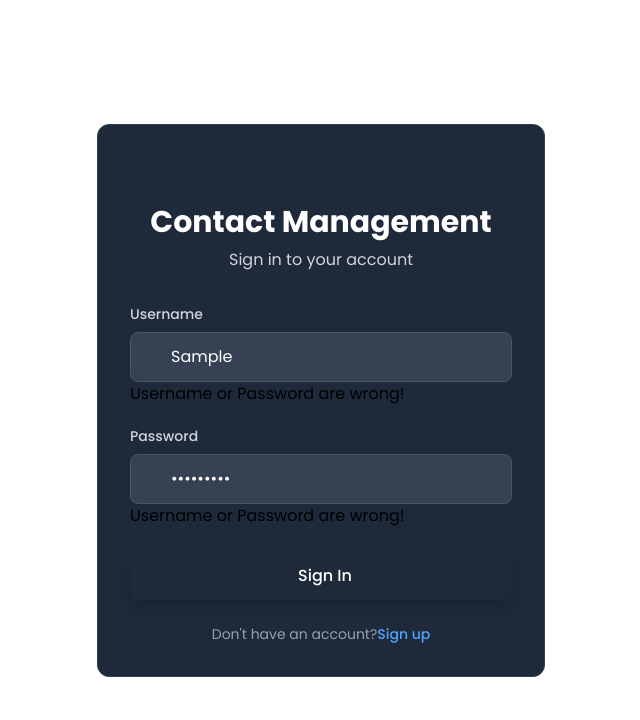
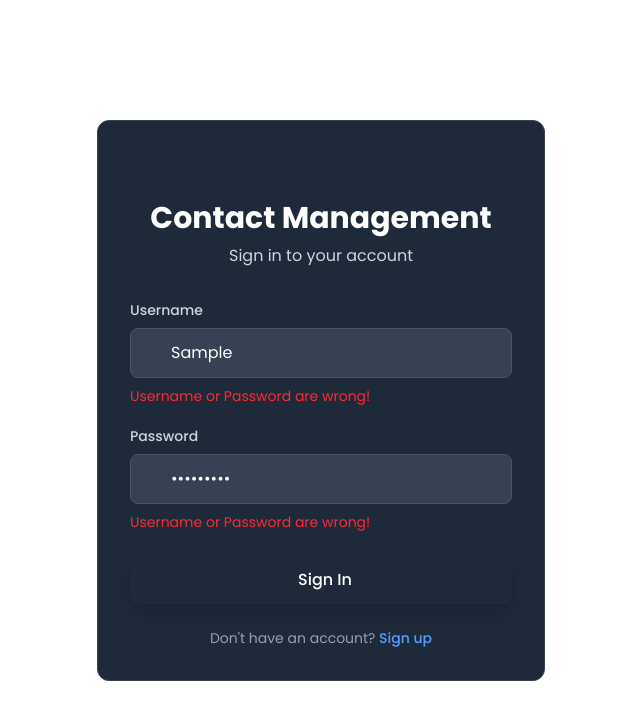
Before and after one commit to mfdpdev/reactjs-contact-management, a React (Vite) app: page /auth/signin in a window 1280 px wide. Both pictures are taken after typing "Sample", "Sample123" into the empty fields and a click on the button "Sign In". Shown: the top 720 px of the page, without its empty margins (319-959 px from the left). Built offline with nearby package versions, Linux system fonts and the light colour scheme.

Commit message:
style(signin): Change the color of the error message

```diff
--- a/src/components/User/UserSignIn.tsx
+++ b/src/components/User/UserSignIn.tsx
@@ -53,10 +53,13 @@ export default function UsersignIn(){
                   <i className="fas fa-user text-gray-500"></i>
                 </div>
                 <Field type="text" id="username" name="username"
+                       autocomplete="off"
                        className="w-full pl-10 pr-3 py-3 bg-gray-700 bg-opacity-50 border border-gray-600 text-white rounded-lg focus:outline-none focus:ring-2 focus:ring-blue-500 focus:border-blue-500 transition-all duration-200"
                        placeholder="Enter your username"/>
               </div>
-              <ErrorMessage name="username" component="div" />
+              <ErrorMessage name="username">
+                {(msg) => <div className="text-red-500 text-sm mt-2">{msg}</div>}
+              </ErrorMessage>
             </div>
 
             <div className="mb-6">
@@ -66,10 +69,13 @@ export default function UsersignIn(){
                   <i className="fas fa-lock text-gray-500"></i>
                 </div>
                 <Field type="password" id="password" name="password"
+                       autocomplete="off"
                        className="w-full pl-10 pr-3 py-3 bg-gray-700 bg-opacity-50 border border-gray-600 text-white rounded-lg focus:outline-none focus:ring-2 focus:ring-blue-500 focus:border-blue-500 transition-all duration-200"
                        placeholder="Enter your password" required />
               </div>
-              <ErrorMessage name="password" component="div" />
+              <ErrorMessage name="password">
+                {(msg) => <div className="text-red-500 text-sm mt-2">{msg}</div>}
+              </ErrorMessage>
             </div>
 
             <div className="mb-6">
@@ -82,7 +88,7 @@ export default function UsersignIn(){
             <div className="text-center text-sm text-gray-400">
               Don't have an account?
               <Link to="/auth/signup"
-                    className="text-blue-400 hover:text-blue-300 font-medium transition-colors duration-200">Sign up</Link>
+                    className="text-blue-400 hover:text-blue-300 font-medium transition-colors duration-200"> Sign up</Link>
             </div>
           </Form>
         )}
```
